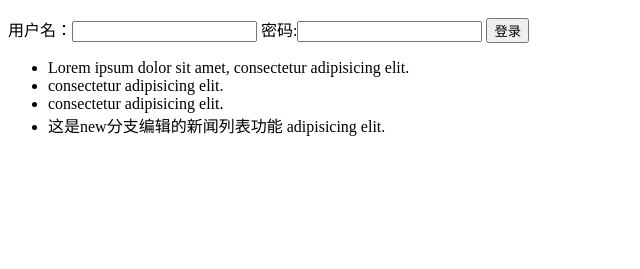
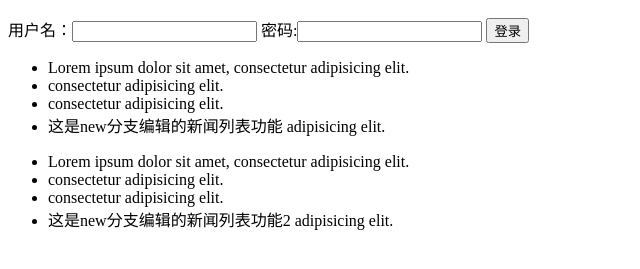
Before and after one commit to 975273862/gitLesson30, a plain HTML site: page index.html in a window 1280 px wide. Shown: the part 127-396 px from the top of the page, without its empty margins (0-640 px from the left). Drawn offline with Linux system fonts and the light colour scheme.

Commit message:
添加内容

```diff
--- a/index.html
+++ b/index.html
@@ -25,5 +25,12 @@
         <li>consectetur adipisicing elit.</li>
         <li>这是new分支编辑的新闻列表功能 adipisicing elit.</li>
     </ul>
+    <!-- 新闻列表2 -->
+    <ul>
+        <li>Lorem ipsum dolor sit amet, consectetur adipisicing elit.</li>
+        <li>consectetur adipisicing elit.</li>
+        <li>consectetur adipisicing elit.</li>
+        <li>这是new分支编辑的新闻列表功能2 adipisicing elit.</li>
+    </ul>
 </body>
 </html>
```
